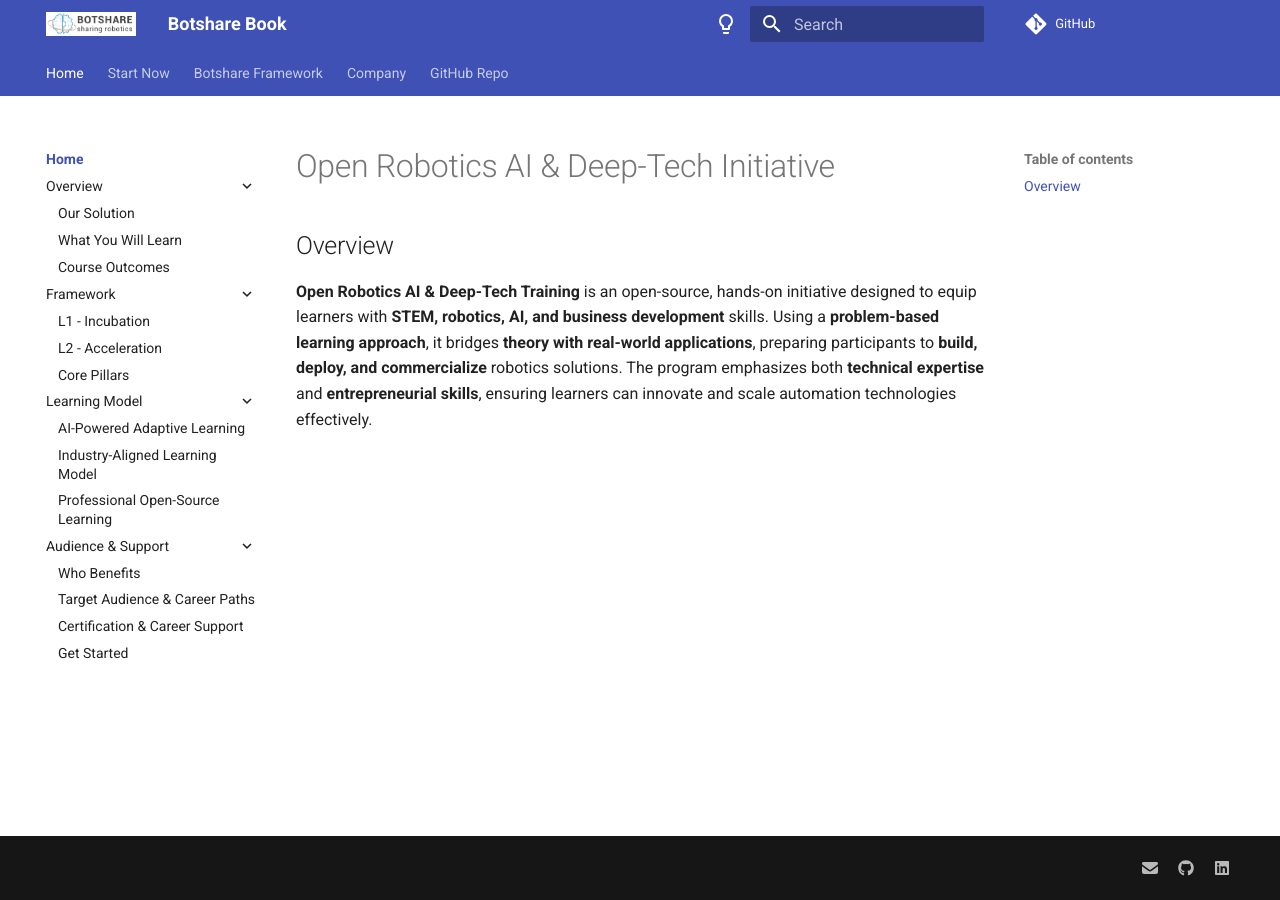
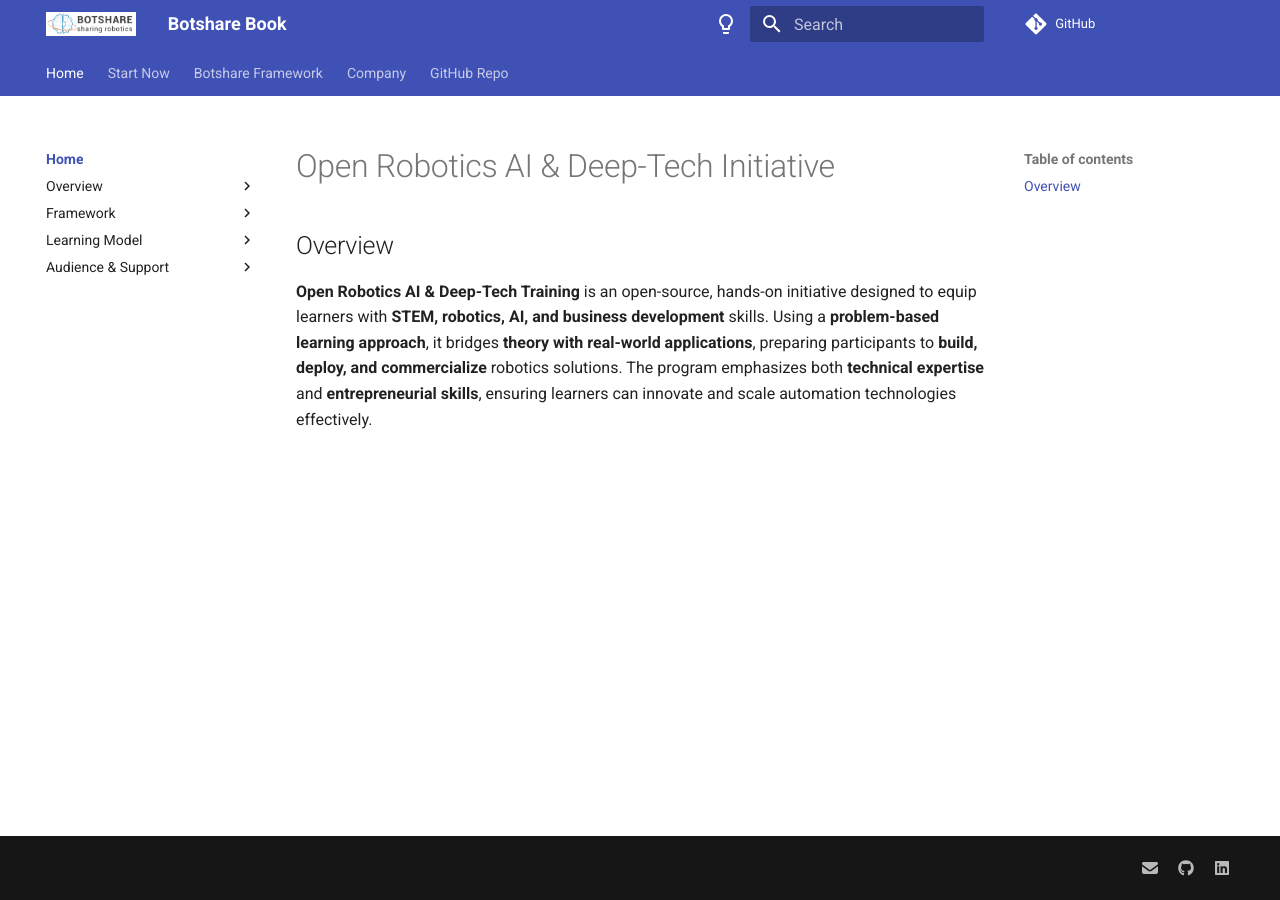
Before and after one commit to Merilynn-64/Botshare_document, an MkDocs documentation site: the page built from docs/index.md, in a window 1280 px wide. Built offline with MkDocs 1.6.1 and Material for MkDocs 9.7.7, drawn with Linux system fonts in a browser that asks for light colours.

Commit message:
Update mkdocs.yml

```diff
--- a/mkdocs.yml
+++ b/mkdocs.yml
@@ -8,7 +8,6 @@ theme:
   features:
     - navigation.tabs
     - navigation.path
-    - navigation.expand
     - navigation.section
     - navigation.indexes
     - navigation.top
```
